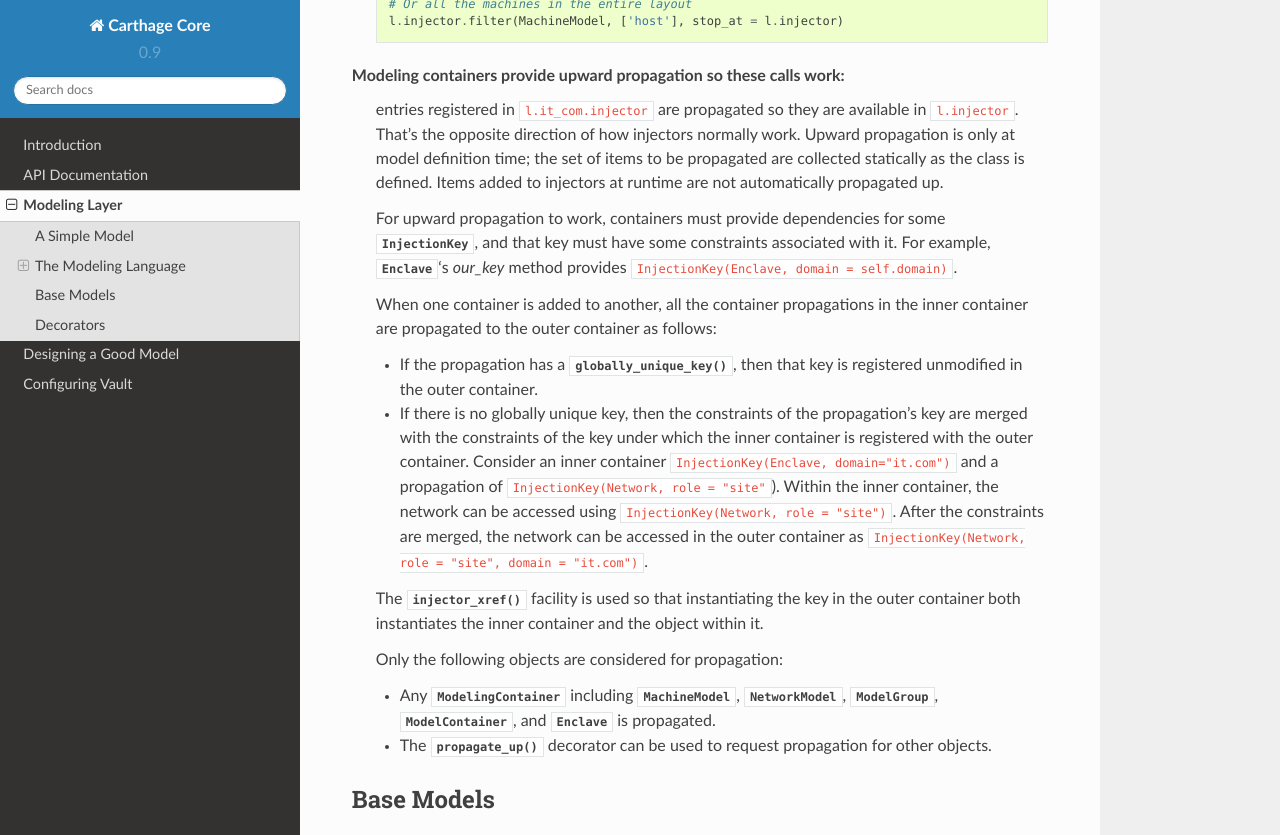
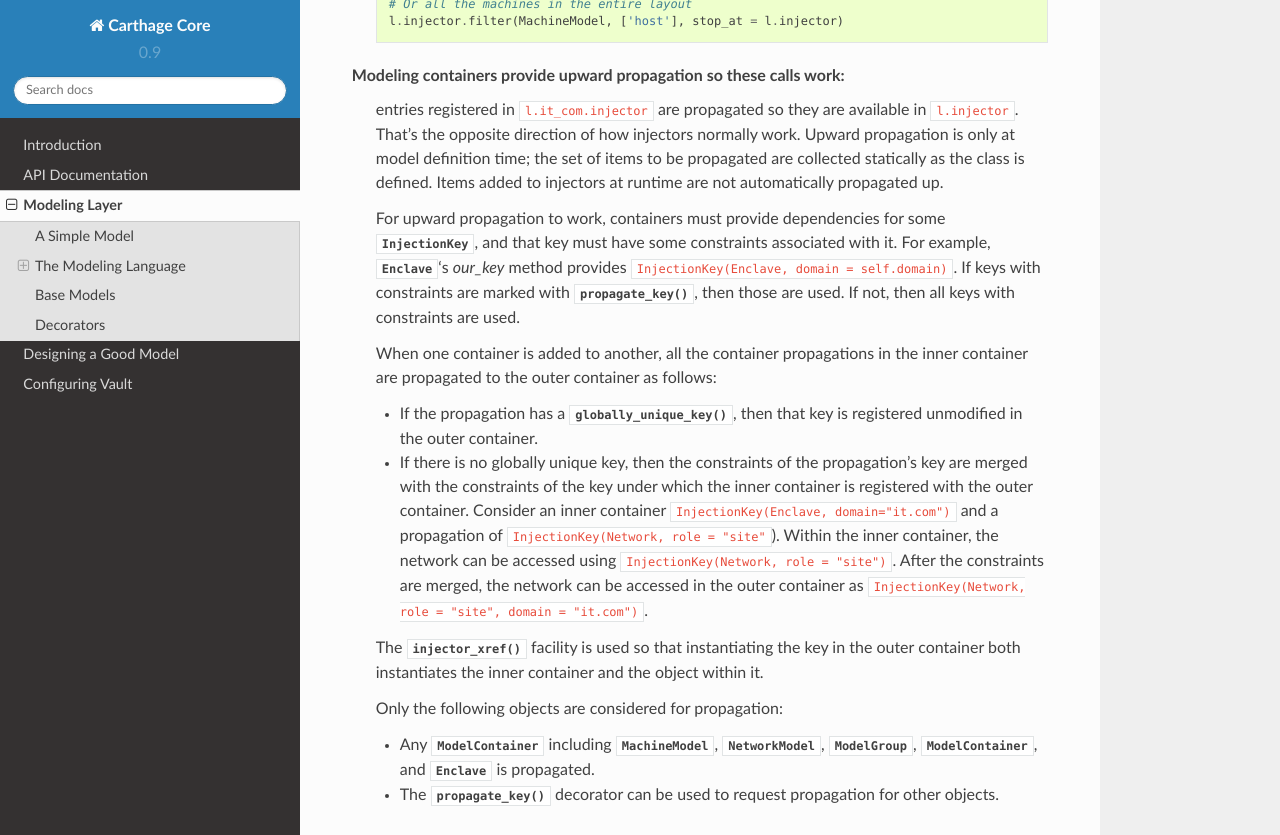
Before and after one commit to Hadron/carthage, a Sphinx documentation site: the page built from docs/api/modeling.rst, in a window 1280 px wide and 900 px high, scrolled down 4872 px, cut to the strip 0-835 px from the top of the window. Built offline with Sphinx 7.4.7 and the Read the Docs theme 2.0.0, drawn with Linux system fonts in a browser that asks for light colours.

Commit message:
Document propagation changes

```diff
--- a/docs/api/modeling.rst
+++ b/docs/api/modeling.rst
@@ -180,9 +180,9 @@ Modeling containers provide upward propagation so these calls work:
 
     .. method: our_key()
 
-        A classmethod returning a key under which this container should be registered in the parent.  If provided, the key returned by this method will be associated with the class as if it were decorated with :func:`provides`.
+        A classmethod returning a key under which this container should be registered in the parent.  If provided, the key returned by this method will be associated with the class as if it were decorated with :func:`propagate_key`.
 
-    For upward propagation to work, containers must provide dependencies for some :class:`InjectionKey`, and that key must have some constraints associated with it.  For example, :class:`Enclave`\ 's *our_key* method provides ``InjectionKey(Enclave, domain = self.domain)``.
+    For upward propagation to work, containers must provide dependencies for some :class:`InjectionKey`, and that key must have some constraints associated with it.  For example, :class:`Enclave`\ 's *our_key* method provides ``InjectionKey(Enclave, domain = self.domain)``.  If keys  with constraints are marked with :func:`propagate_key`, then those are used.  If not, then all keys with constraints are used.
 
     When one container is added to another, all  the container propagations in the inner container are propagated to the outer container as follows:
 
@@ -194,9 +194,9 @@ Modeling containers provide upward propagation so these calls work:
 
     Only the following objects are considered for propagation:
 
-    * Any :class:`ModelingContainer` including :class:`MachineModel`, :class:`NetworkModel`, :class:`ModelGroup`, :class:`ModelContainer`, and :class:`Enclave` is propagated.
+    * Any :class:`ModelContainer` including :class:`MachineModel`, :class:`NetworkModel`, :class:`ModelGroup`, :class:`ModelContainer`, and :class:`Enclave` is propagated.
 
-    * The :func:`propagate_up` decorator can be used to request propagation for other objects.
+    * The :func:`propagate_key` decorator can be used to request propagation for other objects.
 
 
 
@@ -233,7 +233,7 @@ Decorators
 
 .. autodecorator:: globally_unique_key
 
-.. autodecorator:: propagate_up
+.. autodecorator:: propagate_key
 
 .. autodecorator:: no_instantiate
 
```
